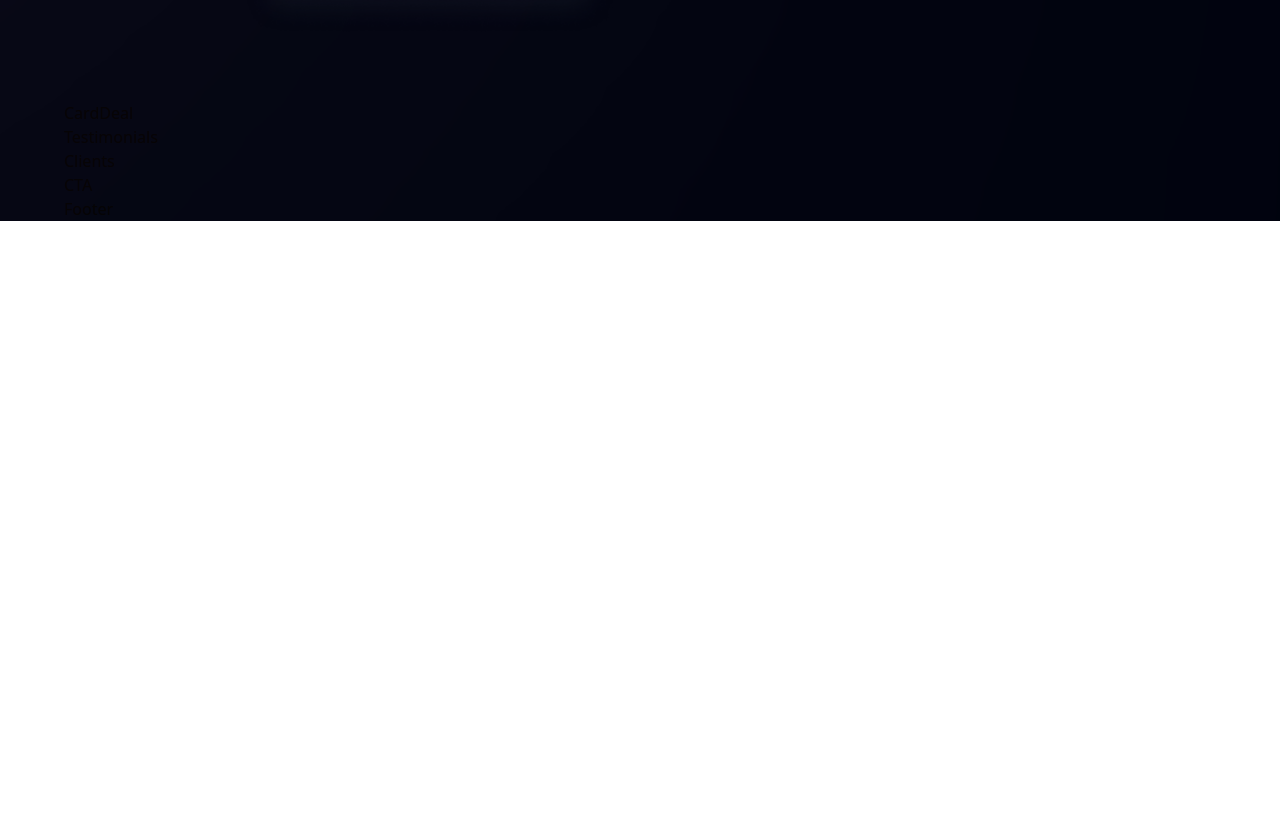
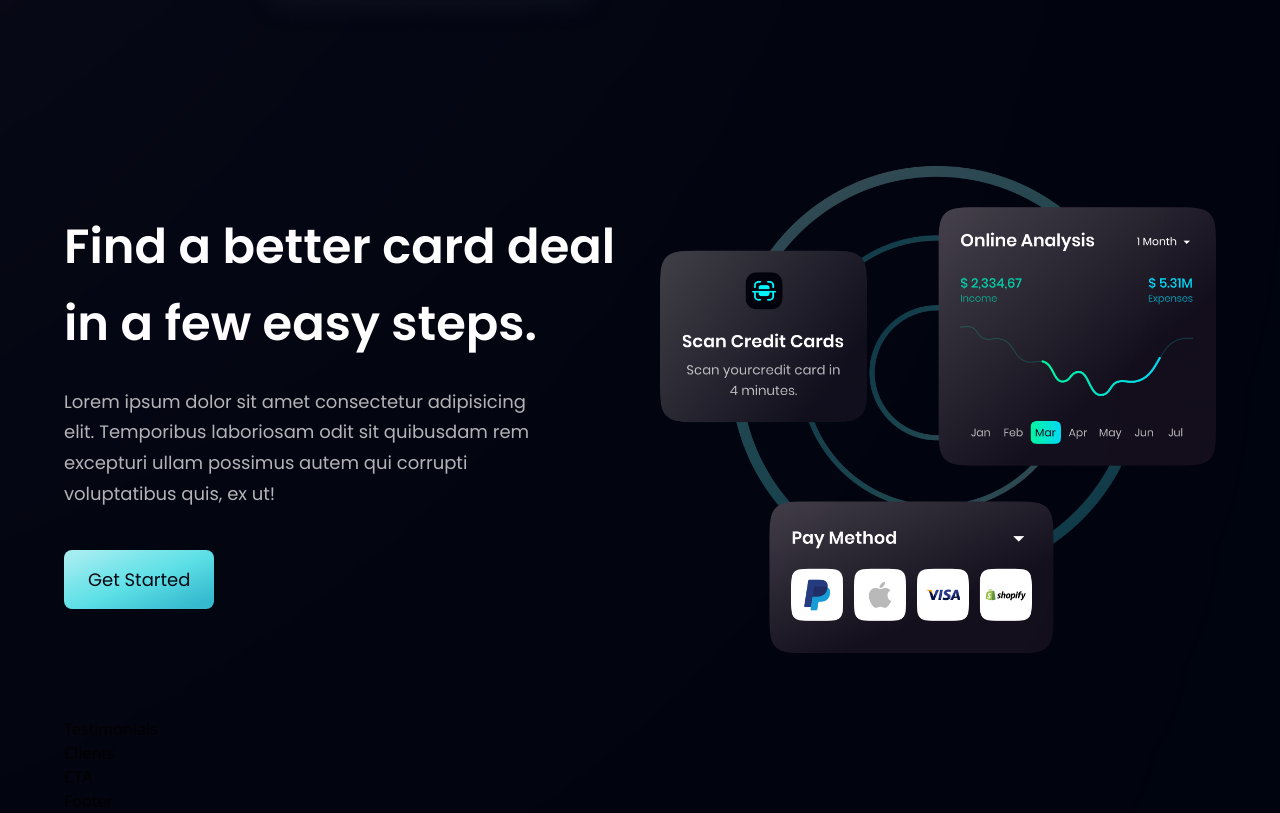
Before and after one commit to BilalKhaalid/bank_modern_app, a React (Vite) app: page / in a window 1280 px wide. Shown: the part 2094-2907 px from the top of the page. Before the commit the page ends 2315 px from the top, so only its background shows below. Built offline with nearby package versions, Linux system fonts and the light colour scheme.

Commit message:
cardDeal section completed

```diff
--- a/src/components/CardDeal.jsx
+++ b/src/components/CardDeal.jsx
@@ -1,9 +1,29 @@
-import React from 'react'
+import React from "react";
+import styles, { layout } from "../style";
+import Button from "./Button";
+import { card } from "../assets";
 
-function CardDeal() {
-  return (
-    <div>CardDeal</div>
-  )
-}
+const CardDeal = () => (
+  <section className={layout.section}>
+    {/* creating a div for containing heading and para for section info of cardDeal */}
+    <div className={layout.sectionInfo}>
+      <h2 className={styles.heading2}>
+        Find a better card deal <br className="sm:block hidden" /> in a few easy
+        steps.
+      </h2>
+      <p className={`${styles.paragraph} max-w-[470px] mt-6`}>
+        Lorem ipsum dolor sit amet consectetur adipisicing elit. Temporibus
+        laboriosam odit sit quibusdam rem excepturi ullam possimus autem qui
+        corrupti voluptatibus quis, ex ut!
+      </p>
+      {/* adding button i.e. call to action */}
+      <Button styles={`mt-10`} />
+    </div>
+    {/* creating a div for adding the image for cardDeal image section */}
+    <div className={layout.sectionImg}>
+      <img src={card} alt="card" className="w-full h-full" />
+    </div>
+  </section>
+);
 
-export default CardDeal
+export default CardDeal;
```
